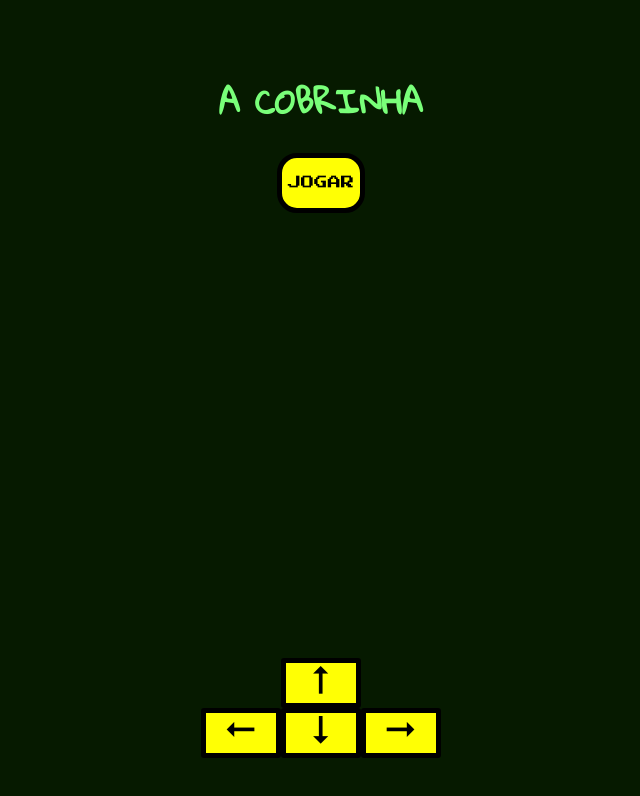
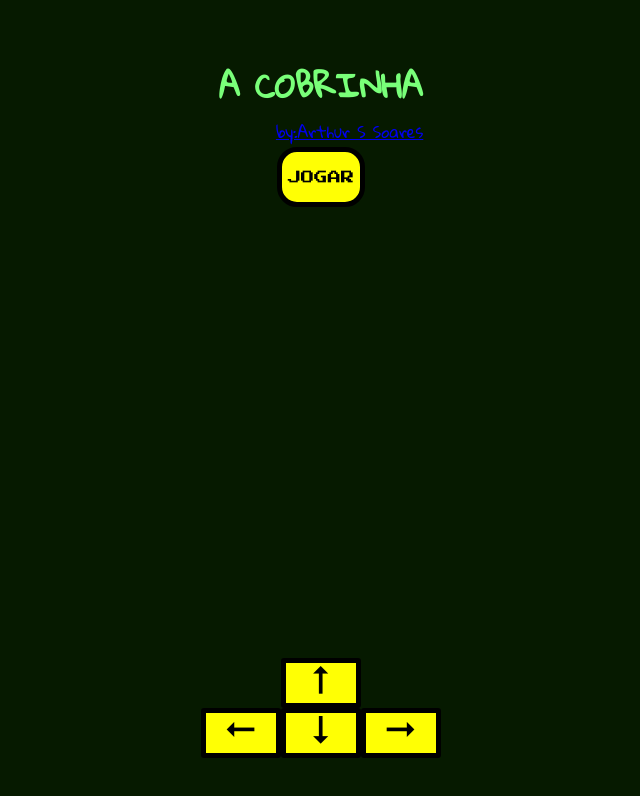
Before and after one commit to Arthur-SS/JogoCobrinha, a plain HTML site: page index.html in a window 1280 px wide. Shown: the whole page, without its empty margins (295-935 px from the left). Drawn offline with Linux system fonts and the light colour scheme.

Commit message:
Adicionado Link para perfil do git criador

```diff
--- a/index.html
+++ b/index.html
@@ -15,7 +15,11 @@
 </head>
 
 <body>
-    <H1>A COBRINHA</H1>
+    <div class="titulo">
+        <H1>A COBRINHA</H1>
+        <p class="criador"><a href="https://github.com/Arthur-SS/" target="_blank">by:Arthur S Soares</a></p>
+    </div>
+
     <input class="btaJogar" type="button" value="JOGAR" onclick="jogoComeçar()">
     <section class="warapp">
         <div class="jogo">
--- a/style.css
+++ b/style.css
@@ -15,10 +15,17 @@ body {
     background-color: rgb(6, 26, 0);
 }
 
-H1 {
+.titulo {
     font-family: 'Gloria Hallelujah', cursive;
     color: rgb(121, 255, 121);
+    display: flex;
+    flex-direction: column;
+    align-items: flex-end;
 }
+h1, .criador {
+    margin: 0px;
+}
+
 
 .perdeu {
     color: rgb(17, 0, 32);
@@ -97,7 +104,7 @@ H1 {
         height: 90vh;
         width: auto;
     }
-    H1{
+    .titulo{
         position: fixed;
         z-index: 100;
         top: 10px;
```
